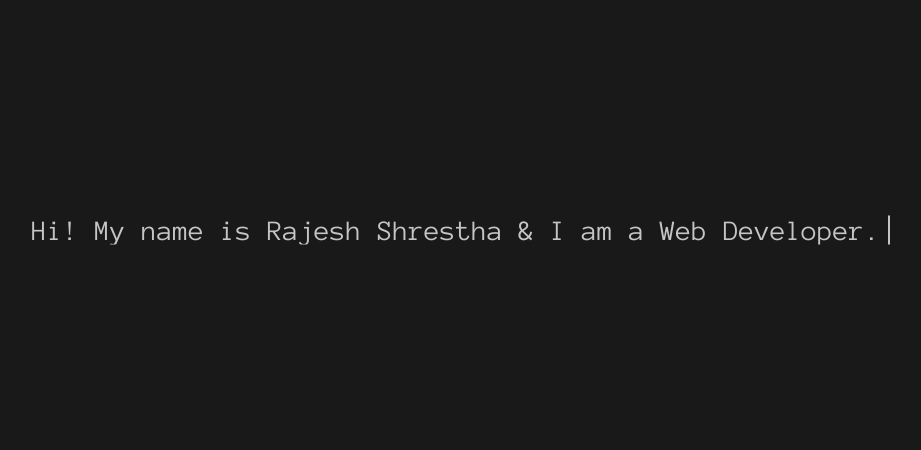
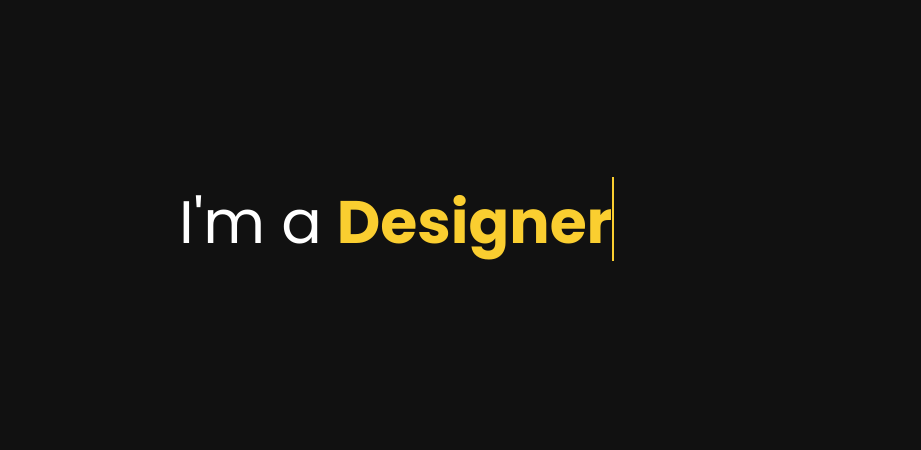
Before and after one commit to stharajesh/stharajesh.com.np, a plain HTML site: page index.html in a window 1280 px wide. Shown: the part 178-628 px from the top of the page, without its empty margins (183-1104 px from the left). Drawn offline with Linux system fonts and the light colour scheme.

Commit message:
Auto text typing effect added

```diff
--- a/index.html
+++ b/index.html
@@ -1,55 +1,101 @@
-<!DOCTYPE html>
+<!doctype html>
 <html lang="en">
+
 <head>
-    <meta charset="UTF-8">
-    <meta http-equiv="X-UA-Compatible" content="IE=edge">
-    <meta name="viewport" content="width=device-width, initial-scale=1.0">
   <title>Rajesh Shrestha</title>
-    <style>
-        /* Google Fonts */
-@import url(https://fonts.googleapis.com/css?family=Anonymous+Pro);
+  <style type="text/css">
+    @import url('https://fonts.googleapis.com/css2?family=Poppins:wght@200;300;400;500;600;700&display=swap');
 
-/* Global */
-html{
-  min-height: 100%;
+    * {
+      margin: 0;
+      padding: 0;
+      box-sizing: border-box;
+      font-family: 'Poppins', sans-serif;
+      font-weight: bold;
+    }
+
+    body {
+      display: flex;
+      align-items: center;
+      justify-content: center;
+      min-height: 100vh;
+      background: #111;
+    }
+
+    .main {
+      display: flex;
+    }
+
+    .main .text {
+      color: #fff;
+      font-size: 60px;
+      font-weight: 400;
+    }
+
+    .main .option {
+      margin-left: 15px;
+      height: 90px;
+      line-height: 90px;
       overflow: hidden;
     }
-body{
-  height: calc(100vh - 8em);
-  padding: 4em;
-  color: rgba(255,255,255,.75);
-  font-family: 'Anonymous Pro', monospace;
-  background-color: rgb(25,25,25);
-}
-.line-1{
+
+    .option li {
+      list-style: none;
+      color: #face30;
+      font-size: 60px;
+      font-weight: 500;
       position: relative;
-    top: 50%;
-    width: 24em;
-    margin: 0 auto;
-    border-right: 2px solid rgba(255,255,255,.75);
-    font-size: 180%;
-    text-align: center;
-    white-space: nowrap;
-    overflow: hidden;
-    transform: translateY(-50%);
+      top: 0;
+      animation: slide 12s steps(4) infinite;
     }
 
-/* Animation */
-.anim-typewriter{
-  animation: typewriter 4s steps(44) 1s 1 normal both,
-             blinkTextCursor 500ms steps(44) infinite normal;
+    @keyframes slide {
+      100% {
+        top: -360px;
       }
-@keyframes typewriter{
-  from{width: 0;}
-  to{width: 30em;}
     }
-@keyframes blinkTextCursor{
-  from{border-right-color: rgba(255,255,255,.75);}
-  to{border-right-color: transparent;}
+
+    .option li span {
+      position: relative;
+      margin: 5px 0;
+      line-height: 90px;
+    }
+
+    .option li span::after {
+      content: '';
+      position: absolute;
+      left: 0;
+      height: 100%;
+      width: 100%;
+      background: #111;
+      border-left: 2px solid #face30;
+      animation: typing 3s steps(10) infinite;
+    }
+
+    @keyframes typing {
+
+      40%,
+      60% {
+        left: calc(100% + 30px);
+      }
+
+      100% {
+        left: 0;
+      }
     }
   </style>
 </head>
+
 <body>
-    <p class="line-1 anim-typewriter">Hi! My name is Rajesh Shrestha & I am a Web Developer.</p>
+  <div class="main">
+    <div class="text">I'm a</div>
+    <ul class="option">
+      <li><span>Programmer</span></li>
+      <li><span>Designer</span></li>
+      <li><span>Developer</span></li>
+      <li><span>Freelancer</span></li>
+    </ul>
+  </div>
 </body>
+
 </html>
```
Lines whose indentation alone changed are shown as unchanged.
